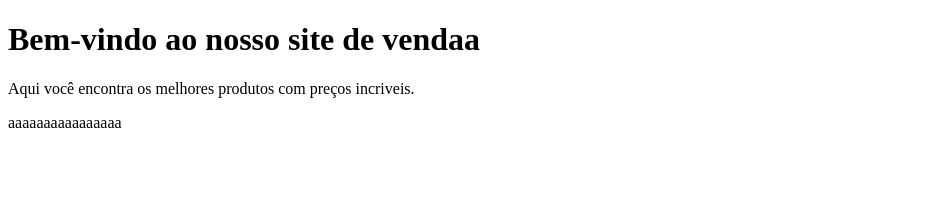
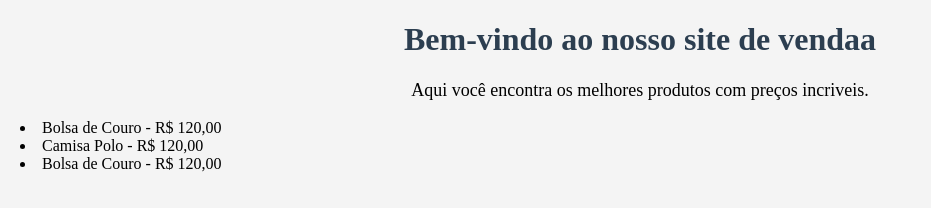
Before and after one commit to ico-bot/Vendas, a plain HTML site: page index.html in a window 1280 px wide. Shown: the whole page, without its empty margins (0-931 px from the left). Drawn offline with Linux system fonts and the light colour scheme.

Commit message:
feat: inclui a lista de produtos na pagina

```diff
--- a/estilo.css
+++ b/estilo.css
@@ -0,0 +1,12 @@
+body{
+    background-color: #f4f4f4;
+    margin: 20px;
+}
+h1 {
+    color: #2c3e50;
+    text-align: center;
+}
+p {
+    font-size: 18px;
+    text-align: center;
+}
--- a/index.html
+++ b/index.html
@@ -9,6 +9,8 @@
 <body>
     <h1>Bem-vindo ao nosso site de vendaa</h1>
     <p>Aqui você encontra os melhores produtos com preços incriveis.</p>
-    <p>aaaaaaaaaaaaaaaa</p>
+    <li>Bolsa de Couro - R$ 120,00</li>
+    <li>Camisa Polo - R$ 120,00</li>
+    <li>Bolsa de Couro - R$ 120,00</li>
 </body>
 </html>
```
